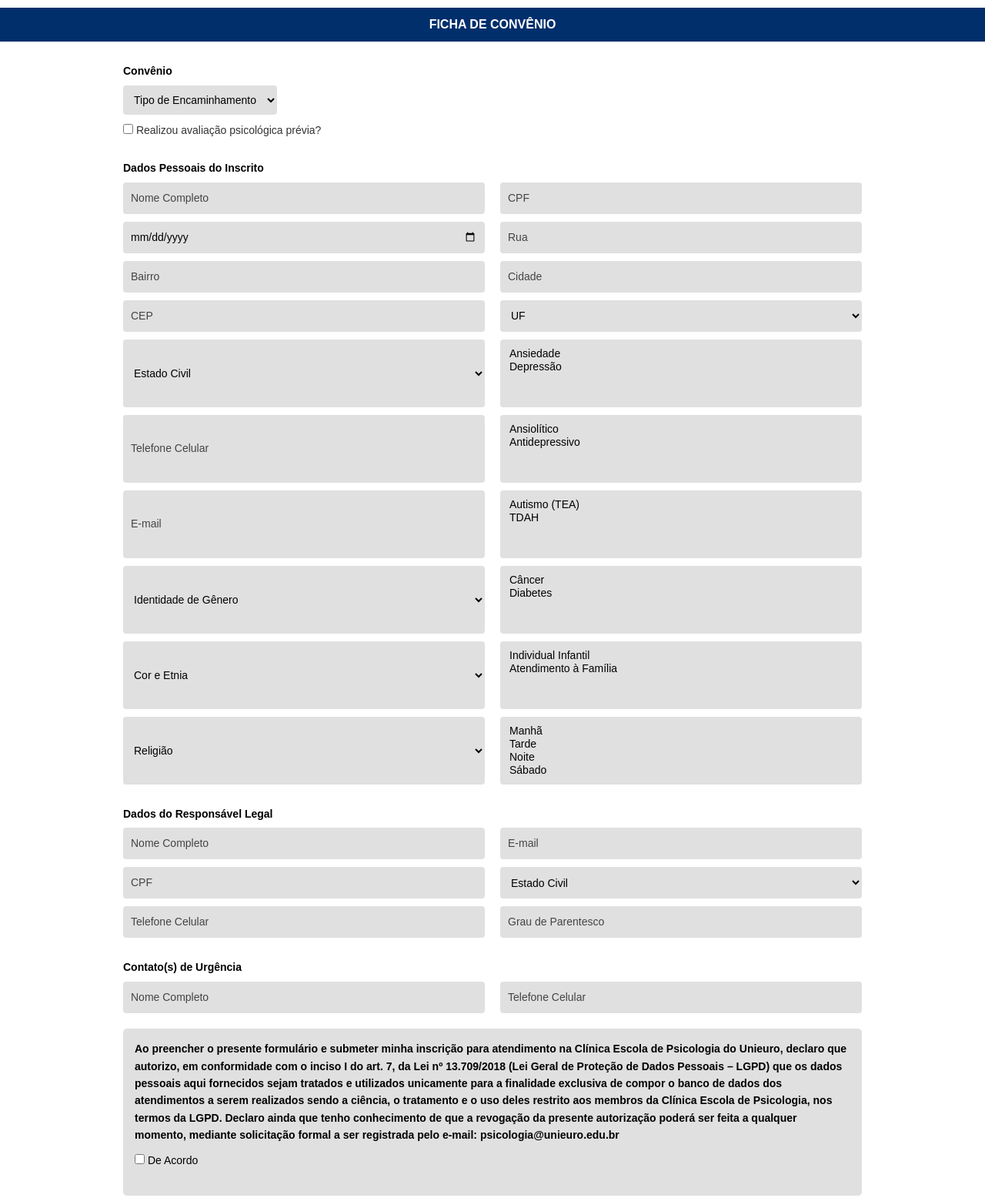
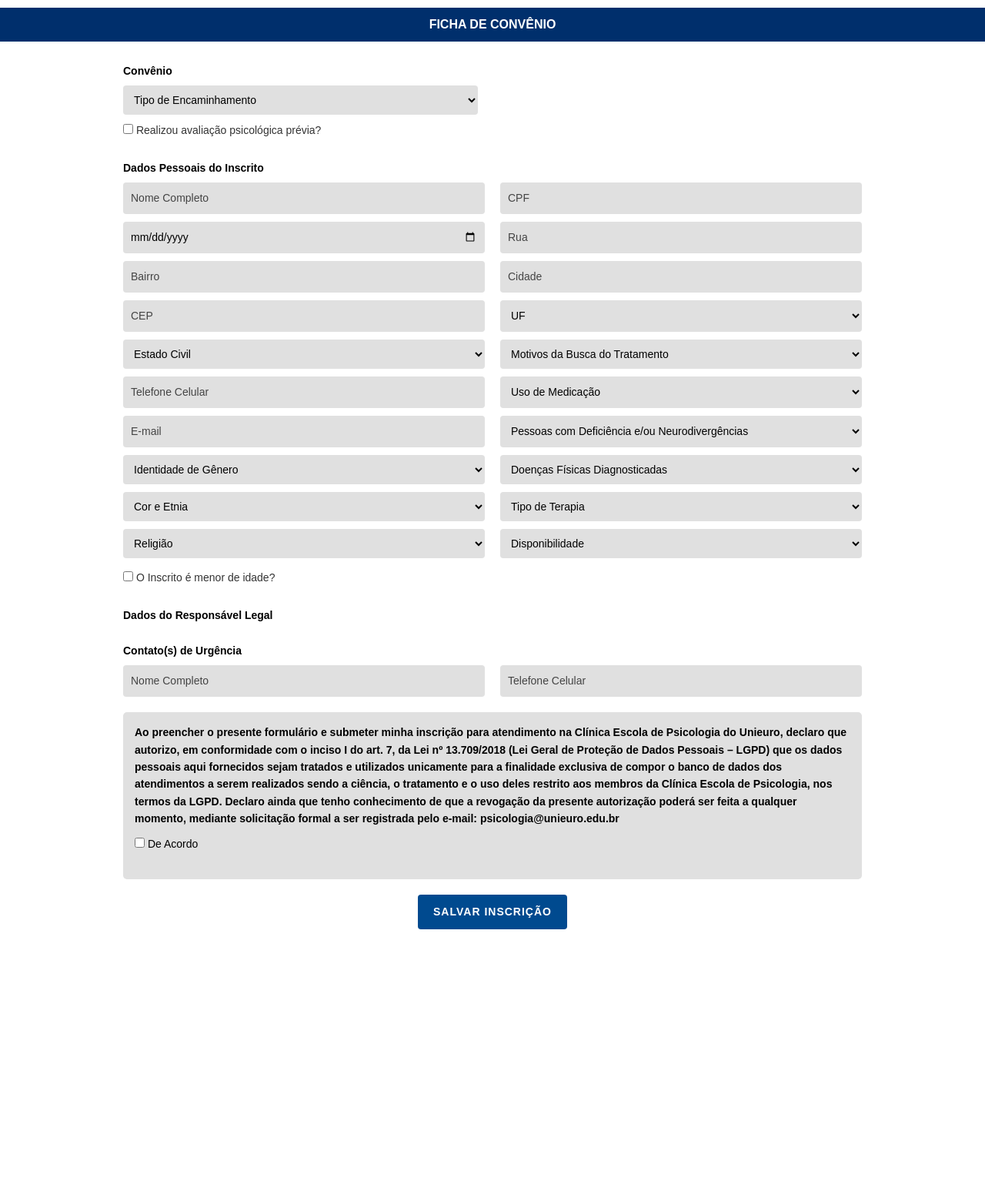
Before and after one commit to devops-softhub/clinica-de-psicologia, a Django app: page /formulario/cadastro/convenio/ in a window 1280 px wide. Shown: the part 120-1676 px from the top of the page at 77% size. After the commit the page ends 1327 px from the top, so only its background shows below. Run offline with Django 5.2, Linux system fonts and the light colour scheme.

Commit message:
Correção do template convenio

```diff
--- a/clinica-de-psicologia/back_novo/formulario/templates/formulario/convenio_form.html
+++ b/clinica-de-psicologia/back_novo/formulario/templates/formulario/convenio_form.html
@@ -32,9 +32,17 @@
     <h6>Convênio</h6>
     <select name="tipoencaminhamento" required>
         <option disabled selected>Tipo de Encaminhamento</option>
-        <option value="teste_valor_1">teste</option>
-        <option value="teste_valor_2">Teste</option>
-        <option value="teste_valor_3">Teste</option>
+        <option value="teste_valor_1">CAPS - Centro de Atenção Psicossocial</option>
+        <option value="teste_valor_2">CRAS - Centro de Referência Especializado de Assistência Social</option>
+        <option value="teste_valor_3">CREAS - Centro de Referência Especializado de Assistência Social</option>
+        <option value="teste_valor_4">DEAM -  Delegacia da Mulher</option>
+        <option value="teste_valor_5">DPDF - Defensoria pública do Distrito Federal</option>
+        <option value="teste_valor_6">MPDFT - Ministério Público do Distrito Federal</option>
+        <option value="teste_valor_7">SES - Secretaria de Saúde</option>
+        <option value="teste_valor_8">SEJUS - Secretaria de Justiça</option>
+        <option value="teste_valor_9">UBS - Unidade Básica de Saúde </option>
+        <option value="teste_valor_10">Clínica Ana Lucia  Chaves Fecury (Unieuro Asa Sul</option>
+        <option value="teste_valor_11">Outro</option>
     </select>
     <div class="checkbox">
         <input type="checkbox" name="testavpsico" id="testavpsico">
@@ -66,66 +74,83 @@
             <option value="Outros">Outros</option>
         </select>
 
-        <select name="motivos_acompanhamento" multiple>
+        <select required>
+            <option value="" disabled selected>Motivos da Busca do Tratamento</option>
             <option value="ansiedade">Ansiedade</option>
             <option value="depressao">Depressão</option>
+            <option value="stress">Estresse</option>
+            <option value="autoestima">Autoestima</option>
+            <option value="problemas_familiares">Problemas Familiares</option>
+            <option value="transtornos_mentais">Transtornos Mentais</option>
+            <option value="outros">Outros</option>
         </select>
 
-        <input type="text" name="tellcellinscrito" class="telefone" placeholder="Telefone Celular" maxlength="11" required>
+        <input type="text" id="telefone" class="telefone" placeholder="Telefone Celular" required>
 
-        <select name="medicamentos_usados" multiple>
-            <option value="ansiolitico">Ansiolítico</option>
-            <option value="antidepressivo">Antidepressivo</option>
+            <select required>
+                <option value="" disabled selected>Uso de Medicação</option>
+                <option value="sim">Sim</option>
+                <option value="nao">Não</option>
+                <option value="prefiro_nao_dizer">Prefiro não dizer</option>
             </select>
 
-        <input type="email" name="emailinscrito" placeholder="E-mail" required>
-
-        <select name="pcd_neurodivergente" multiple>
-            <option value="tea">Autismo (TEA)</option>
-            <option value="tdah">TDAH</option>
+            <input type="email" placeholder="E-mail" required>
+            <select required>
+                <option value="" disabled selected>Pessoas com Deficiência e/ou Neurodivergências</option>
+                <option value="sim">Sim</option>
+                <option value="nao">Não</option>
+                <option value="prefiro_nao_dizer">Prefiro não dizer</option>
             </select>
-
-        <select name="identidadegenero" required>
+            <select name="identidade_genero" required>
                 <option value="" disabled selected>Identidade de Gênero</option>
-            <option value="Feminino">Feminino</option>
-            <option value="Masculino">Masculino</option>
-            <option value="Não Binário">Não binário</option>
-            <option value="Transgênero">Transgênero</option>
-            <option value="Outros">Outro</option>
+                <option value="feminino">Feminino</option>
+                <option value="masculino">Masculino</option>
+                <option value="nao_binario">Não binário</option>
+                <option value="transgenero">Transgênero</option>
+                <option value="outro">Outro</option>
             </select>
-
-        <select name="doencas_fisicas" multiple>
-            <option value="cancer">Câncer</option>
-            <option value="diabete">Diabetes</option>
+            <select name="doencas_fisicas" required>
+                <option value="" disabled selected>Doenças Físicas Diagnosticadas</option>
+                <option value="nenhuma">Nenhuma</option>
+                <option value="diabetes">Diabetes</option>
+                <option value="hipertensao">Hipertensão</option>
+                <option value="asma">Asma</option>
+                <option value="epilepsia">Epilepsia</option>
+                <option value="doenca_autoimune">Doença autoimune</option>
+                <option value="doenca_cronica">Doença crônica</option>
+                <option value="prefiro_nao_dizer">Prefiro não informar</option>
             </select>
-
-        <select name="etnia" required>
+            <select name="cor_etnia" required>
                 <option value="" disabled selected>Cor e Etnia</option>
-            <option value="Branca">Branca</option>
-            <option value="Preta">Preta</option>
-            <option value="Parda">Parda</option>
-            <option value="Amarela">Amarela</option>
-            <option value="Indígena">Indígena</option>
+                <option value="branca">Branca</option>
+                <option value="preta">Preta</option>
+                <option value="parda">Parda</option>
+                <option value="amarela">Amarela</option>
+                <option value="indigena">Indígena</option>
             </select>
-
-        <select name="tipo_terapias" multiple>
-            <option value="individualift">Individual Infantil</option>
-            <option value="familia">Atendimento à Família</option>
+            <select required>
+                <option value="" disabled selected>Tipo de Terapia</option>
+                <option value="familia">Terapia Familiar</option>
+                <option value="grupal">Terapia em Grupo</option>
             </select>
-
-        <select name="religiao" required>
-            <option disabled selected>Religião</option>
-            <option value="Católico">Católica</option>
-            <option value="Espirita">Espírita</option>
-            <option value="Sem religião">Sem religião</option>
+            <select required>
+                <option value="" disabled selected>Religião</option>
+                <option value="catolica">Católica</option>
+                <option value="espirita">Espírita</option>
+                <option value="sem_religiao">Sem religião</option>
             </select>
-
-        <select name="disponibilidade_semana" multiple>
+            <select required>
+                <option value="" disabled selected>Disponibilidade</option>
                 <option value="manha">Manhã</option>
                 <option value="tarde">Tarde</option>
                 <option value="noite">Noite</option>
-            <option value="sabado">Sábado</option>
+                <option value="final_semana">Finais de Semana</option>
             </select>
+    </div>
+
+    <div class="checkbox">
+        <input type="checkbox" id="menorIdade">
+        <label for="menorIdade">O Inscrito é menor de idade?</label>
     </div>
 
     <h6>Dados do Responsável Legal</h6>
```
Lines whose indentation alone changed are shown as unchanged.
